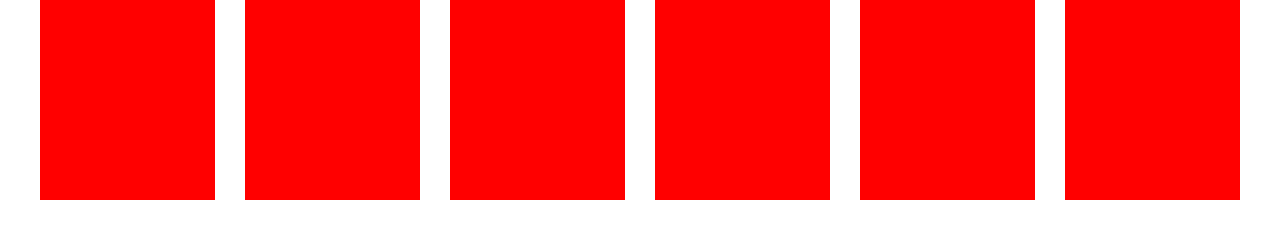
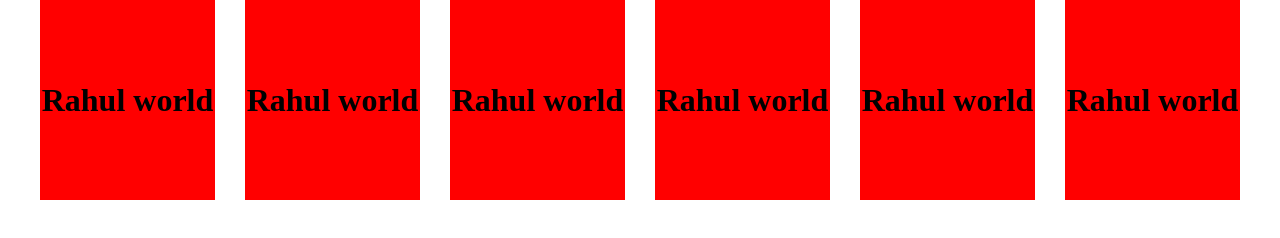
Before and after one commit to CodexRahul/rahulajay, a plain HTML site: page index.html in a window 1280 px wide. Drawn offline with Linux system fonts and the light colour scheme.

Commit message:
I will updated the html and cs from codex rahul

```diff
--- a/css/style.css
+++ b/css/style.css
@@ -17,4 +17,7 @@
     width: 100%;
     height: 200px;
     background-color:red;
+    display: flex;
+    align-items: center;
+    justify-content: center;
 }
--- a/index.html
+++ b/index.html
@@ -11,12 +11,12 @@
 
     <div class="container">
         <div class="section">
-            <div class="portion"></div>
-            <div class="portion"></div>
-            <div class="portion"></div>
-            <div class="portion"></div>
-            <div class="portion"></div>
-            <div class="portion"></div>
+            <div class="portion"><h1>Rahul world</h1></div>
+            <div class="portion"><h1>Rahul world</h1></div>
+            <div class="portion"><h1>Rahul world</h1></div>
+            <div class="portion"><h1>Rahul world</h1></div>
+            <div class="portion"><h1>Rahul world</h1></div>
+            <div class="portion"><h1>Rahul world</h1></div>
         </div>
     </div>
 
```
